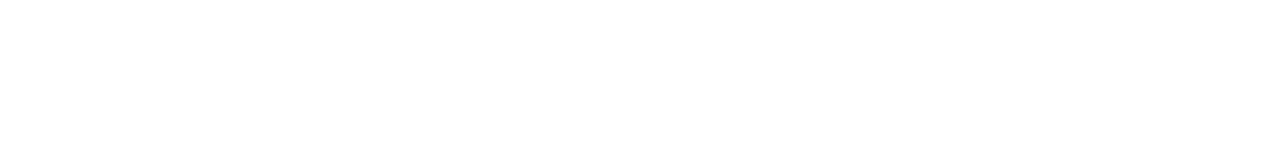
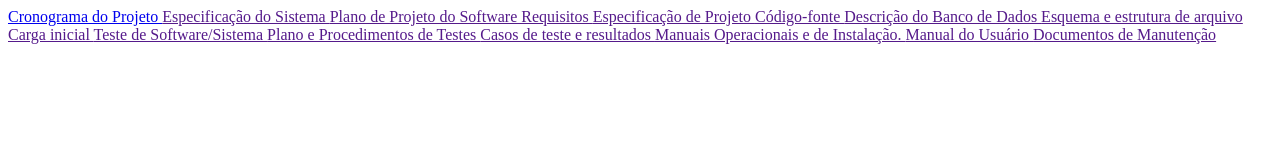
Before and after one commit to impacta-es13-gcm-grupo04/impacta-es13-gcm-grupo04.github.io, a plain HTML site: page index.html in a window 1280 px wide. Drawn offline with Linux system fonts and the light colour scheme.

Commit message:
Atualização dos links

```diff
--- a/index.html
+++ b/index.html
@@ -1,3 +1,17 @@
 <html>
   <head> <title> Projeto Sistema de Gerenciamento de Comandas </title> </head>
+  <a href="Cronograma-do-Projeto"> Cronograma do Projeto </a>
+  <a href=""> Especificação do Sistema </a>
+  <a href=""> Plano de Projeto do Software Requisitos </a>
+  <a href=""> Especificação de Projeto </a>
+  <a href=""> Código-fonte </a>
+  <a href=""> Descrição do Banco de Dados </a>
+  <a href=""> Esquema e estrutura de arquivo </a>
+  <a href=""> Carga inicial </a>
+  <a href=""> Teste de Software/Sistema </a>
+  <a href=""> Plano e Procedimentos de Testes </a>
+  <a href=""> Casos de teste e resultados </a>
+  <a href=""> Manuais Operacionais e de Instalação. </a>
+  <a href=""> Manual do Usuário </a>
+  <a href=""> Documentos de Manutenção </a>
 </html>
```
